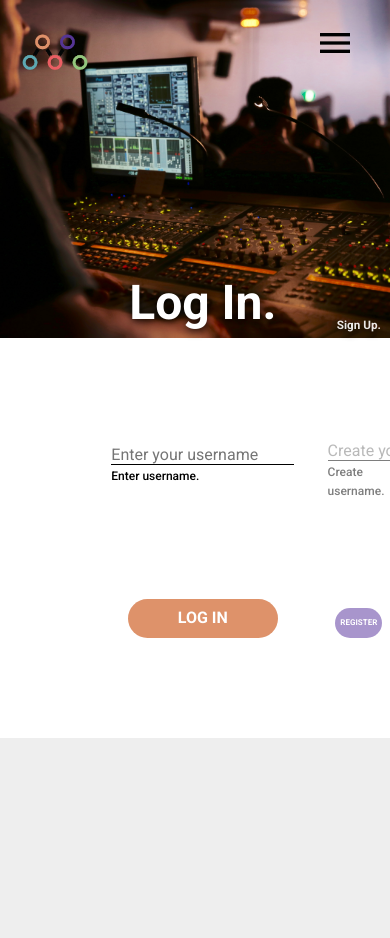
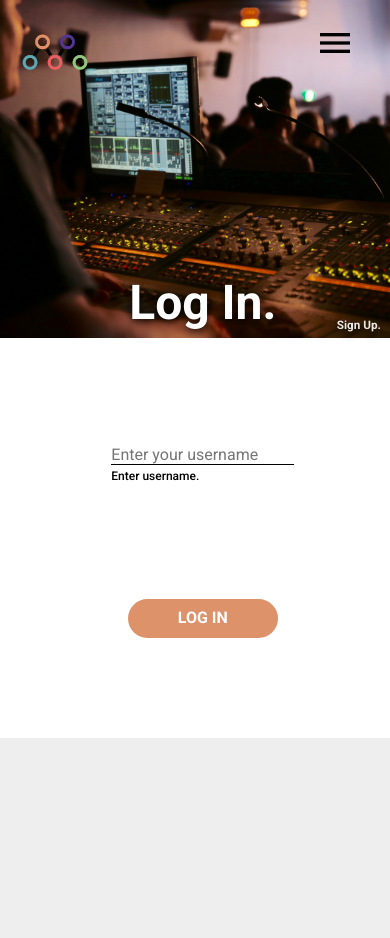
Before and after one commit to davidbrown010/multi-link.live, a PHP site: page /multi-link.live/pages/signIn.php in a window 390 px wide. Run offline with PHP 8.4, Linux system fonts and the light colour scheme.

Commit message:
mobile scaling

```diff
--- a/multi-link.live/styles/signIn.css
+++ b/multi-link.live/styles/signIn.css
@@ -62,7 +62,7 @@
         width:20vw;
     }
     .formsWrapper form.hidden > * {
-        opacity:.5;
+        opacity:0;
     }
     .formsWrapper form.hidden h2{
         font-size: 3vw;
--- a/multi-link.live/styles/styles.css
+++ b/multi-link.live/styles/styles.css
@@ -44,6 +44,7 @@ input,
 optgroup,
 select,
 textarea {
+    border-radius:0px;
     font-family: inherit; /* 1 */
     font-size: 100%; /* 1 */
     line-height: 1.15; /* 1 */
```
